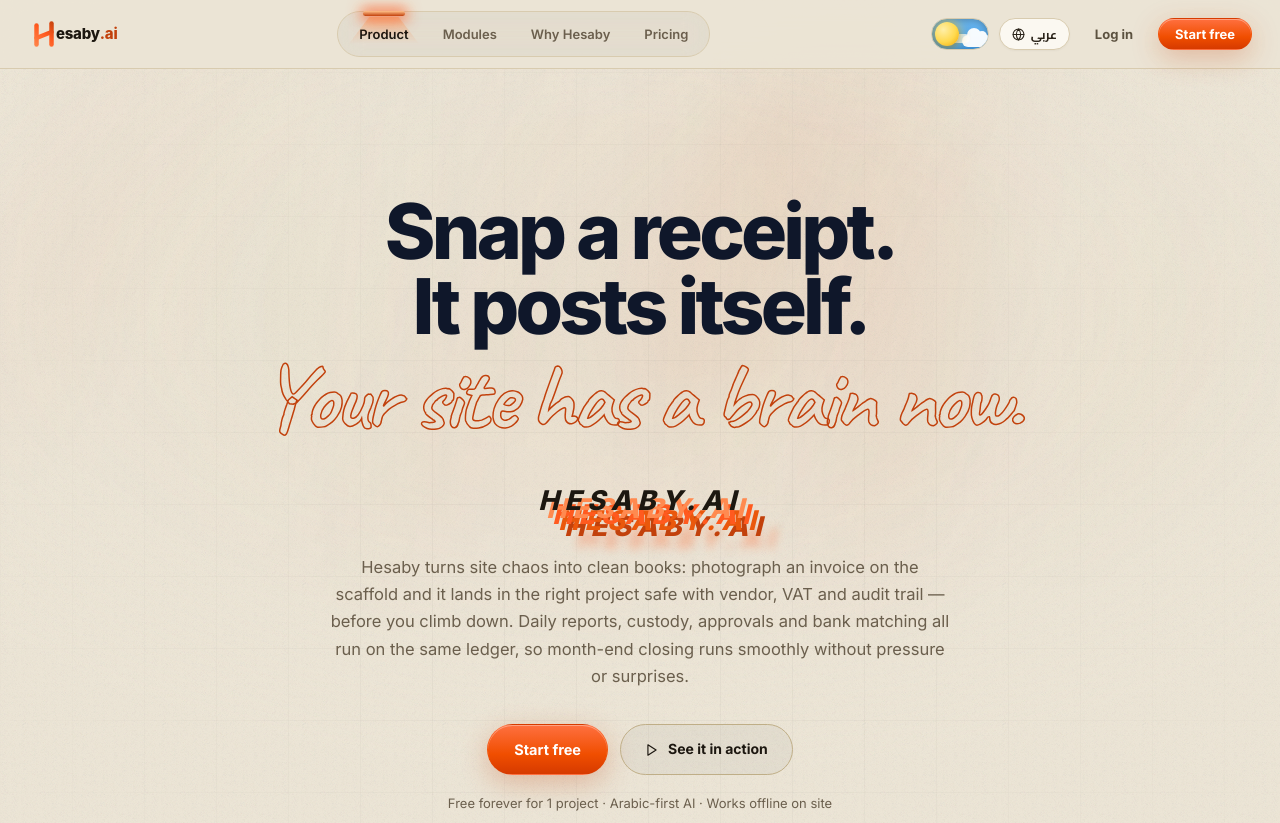
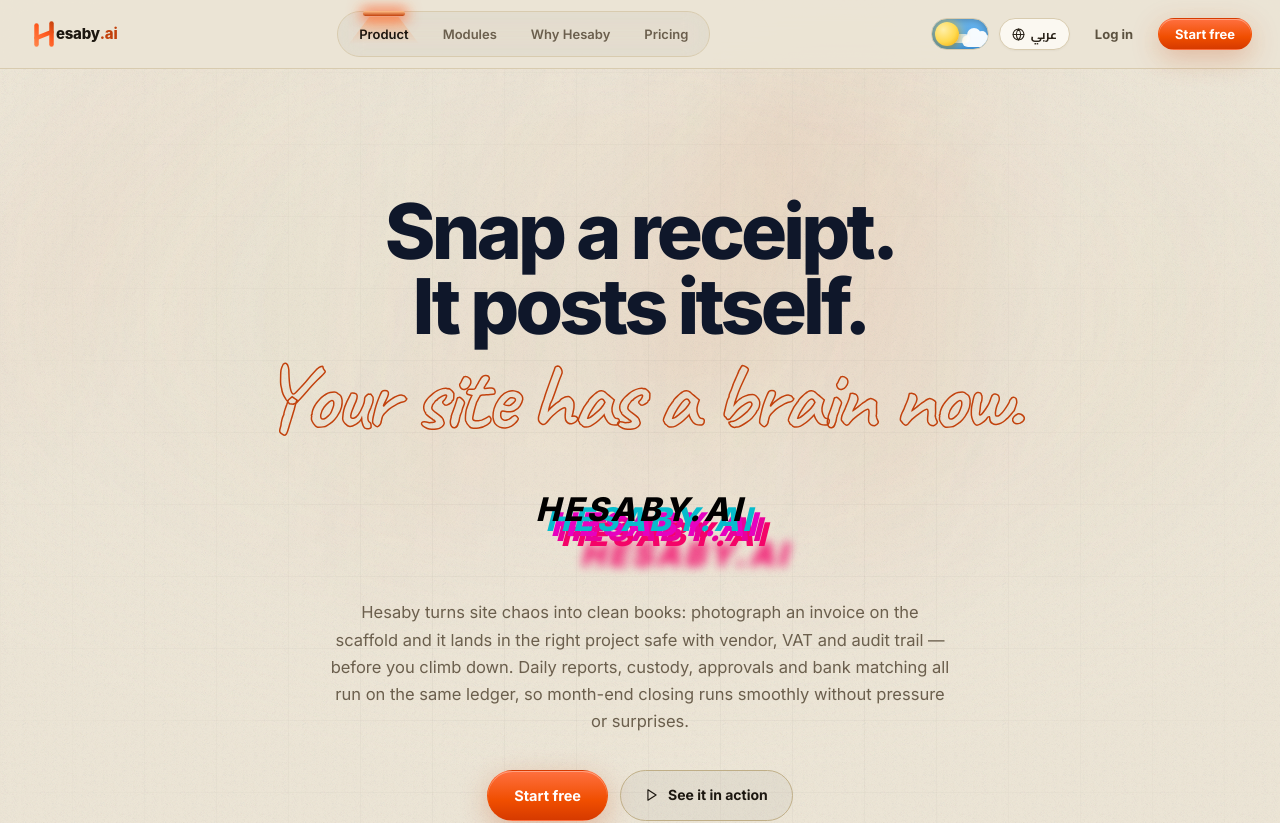
Before and after one commit to 8ofrii/Engineers-Management, a React (Vite) app in the folder client/: page / in a window 1280 px wide. Shown: the top 823 px of the page. Built offline with nearby package versions, Linux system fonts and the light colour scheme; no server answers; a web font is replaced by a local one.

Commit message:
fix(landing): restore authentic retro rewind synthwave palette and offsets

```diff
--- a/client/src/components/ui/text-rewind.tsx
+++ b/client/src/components/ui/text-rewind.tsx
@@ -15,65 +15,40 @@
         fourth?: string;
         glow?: string;
     };
-    variant?: "retro" | "hesaby" | "monochrome";
-    rtl?: boolean;
 }
-
-const PRESET_SHADOWS = {
-    retro: {
-        first: "#07bccc",
-        second: "#e601c0",
-        third: "#e9019a",
-        fourth: "#f40468",
-        glow: "rgba(244, 4, 104, 0.4)",
-    },
-    hesaby: {
-        first: "#ff8a50",
-        second: "#ff5a1f",
-        third: "#ea580c",
-        fourth: "#c2410c",
-        glow: "rgba(255, 90, 31, 0.4)",
-    },
-    monochrome: {
-        first: "#a1a1aa",
-        second: "#71717a",
-        third: "#52525b",
-        fourth: "#3f3f46",
-        glow: "rgba(0, 0, 0, 0.25)",
-    },
-};
 
 export function TextRewind({
     text = "HESABY.AI",
     children,
     className = "",
-    variant = "hesaby",
-    rtl = false,
-    shadowColors,
+    shadowColors = {
+        first: "#07bccc",
+        second: "#e601c0",
+        third: "#e9019a",
+        fourth: "#f40468",
+        glow: "#f40468",
+    },
 }: AnimatedTextProps) {
-    const colors = shadowColors || PRESET_SHADOWS[variant] || PRESET_SHADOWS.hesaby;
-    const sign = rtl ? -1 : 1;
-
     const textShadowStyle = {
-        textShadow: `${sign * 8}px 8px 0px ${colors.first},
-                     ${sign * 14}px 14px 0px ${colors.second},
-                     ${sign * 20}px 20px 0px ${colors.third},
-                     ${sign * 26}px 26px 0px ${colors.fourth},
-                     ${sign * 38}px 38px 10px ${colors.glow}`,
+        textShadow: `10px 10px 0px ${shadowColors.first},
+                     15px 15px 0px ${shadowColors.second},
+                     20px 20px 0px ${shadowColors.third},
+                     25px 25px 0px ${shadowColors.fourth},
+                     45px 45px 10px ${shadowColors.glow}`,
     };
 
     const noShadowStyle = {
         textShadow: "none",
-        transform: `translate(${sign * 4}px, 4px)`,
+        transform: "translate(6px, 6px)",
     };
 
     return (
         <div className="w-full flex items-center justify-center select-none">
             <motion.div
                 className={cn(
-                    "inline-block cursor-pointer text-2xl sm:text-3xl font-extrabold",
-                    "transition-all duration-200 ease-out tracking-widest",
-                    "text-[var(--text)] italic uppercase",
+                    "cursor-pointer text-3xl sm:text-4xl font-extrabold tracking-widest",
+                    "text-black dark:text-white italic uppercase",
+                    "transition-all duration-200 ease-in-out",
                     className
                 )}
                 style={textShadowStyle}
--- a/client/src/pages/Landing.css
+++ b/client/src/pages/Landing.css
@@ -61,7 +61,7 @@
 .hx-h1{margin:26px 0 0;font-size:clamp(2.9rem,7vw,5.3rem);font-weight:800;letter-spacing:-.05em;line-height:.98;}
 .hx-h1 span{display:block;} .hx-h1 .ac{color:var(--accent);}
 [dir=rtl] .hx-h1{letter-spacing:0;line-height:1.25;}
-.hx-hero-rewind{margin:30px auto 14px;display:flex;justify-content:center;align-items:center;padding-bottom:16px;}
+.hx-hero-rewind{margin:36px auto 24px;display:flex;justify-content:center;align-items:center;padding-bottom:48px;}
 .hx-sub{margin:20px auto 0;max-width:620px;font-size:16.5px;line-height:1.65;color:var(--muted);}
 .hx-ctas{display:flex;gap:12px;justify-content:center;flex-wrap:wrap;margin-top:34px;}
 .hx-micro{margin-top:18px;font-size:13px;color:var(--muted);}
--- a/client/src/pages/Landing.jsx
+++ b/client/src/pages/Landing.jsx
@@ -147,7 +147,7 @@
         <div className="hx-inner hx-hero">
           <h1 className="hx-h1"><span>{T('Snap a receipt.','فاتورة؟')}</span><span>{T('It posts itself.','صوت؟ صورة؟')}</span><span className="hx-hw"><HandwritingText text={T('Your site has a brain now.','كله بحسابه')} arabic={isRTL} replayKey={`${i18n.language}-${theme}`} /></span></h1>
           <div className="hx-hero-rewind">
-            <TextRewind text="HESABY.AI" variant="hesaby" rtl={isRTL} className="text-2xl sm:text-3xl font-black tracking-[0.22em]" />
+            <TextRewind text="HESABY.AI" />
           </div>
           <p className="hx-sub">{T('Hesaby turns site chaos into clean books: photograph an invoice on the scaffold and it lands in the right project safe with vendor, VAT and audit trail — before you climb down. Daily reports, custody, approvals and bank matching all run on the same ledger, so month-end closing runs smoothly without pressure or surprises.','حسابي بيحوّل فوضى الموقع لدفاتر نضيفة: صوّر الفاتورة وانت على السقالة، وهتنزل في خزينة المشروع الصح بالمورّد والضريبة وسجل التدقيق — قبل ما تنزل انت. التقارير اليومية والعهد والاعتمادات والمطابقة البنكية كلهم على نفس الدفتر، فإقفال آخر الشهر يبطّل يكون ضغط وتوتر ومفاجآت.')}</p>
           <div className="hx-ctas"><Link to={user?'/dashboard':'/signup'} className="hx-btn hx-btn-fire">{T('Start free','ابدأ مجانًا')}</Link><a href="#preview" onClick={(e)=>go(e,'preview')} className="hx-btn hx-btn-ghost"><Play size={14}/>{T('See it in action','شوفه شغّال')}</a></div>
```
